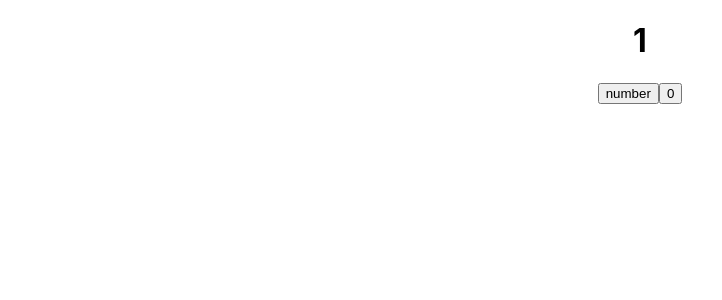
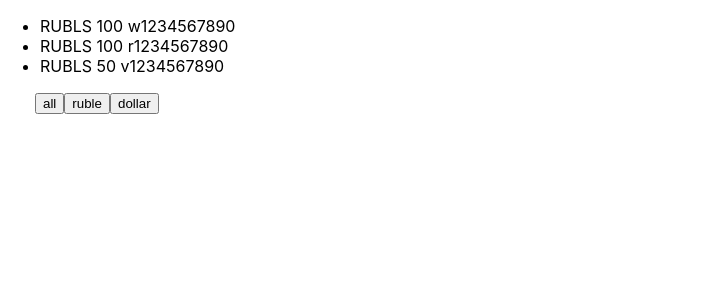
Before and after one commit to WhiteQuennAnn/Microtasks, a React (Create React App) app in the folder newapp/: page / in a window 1280 px wide. Shown: the top 300 px of the page, without its empty margins (0-722 px from the left). Built offline with nearby package versions, Linux system fonts and the light colour scheme.

Commit message:
09112022

```diff
--- a/newapp/src/App.tsx
+++ b/newapp/src/App.tsx
@@ -4,42 +4,38 @@
 
 function App() {
 
-    // let a = 1
-    let[a, setA]=useState(1)
+    const [money, setMoney] = useState([
+        {banknots: 'Dollars', value: 100, number: ' a1234567890'},
+        {banknots: 'Dollars', value: 50, number: ' z1234567890'},
+        {banknots: 'RUBLS', value: 100, number: ' w1234567890'},
+        {banknots: 'Dollars', value: 100, number: ' e1234567890'},
+        {banknots: 'Dollars', value: 50, number: ' c1234567890'},
+        {banknots: 'RUBLS', value: 100, number: ' r1234567890'},
+        {banknots: 'Dollars', value: 50, number: ' x1234567890'},
+        {banknots: 'RUBLS', value: 50, number: ' v1234567890'},
+    ])
 
-    const onclickHandler=() => {
-       setA(++a)
-        console.log(a)
-    }
-    const onclickHandler1=() => {
-        setA(0)
-        console.log(a)
-    }
-
-    // const Button1Foo =(suscriber: string, age:number)=> {
-    //     console.log(suscriber,age)
-    //
-    // }
-    // const Button2Foo =(suscriber: string,  age:number)=> {
-    //     console.log(suscriber, age)
-    // }
-    // const Button3Foo =()=> {
-    //     console.log("I am stupid button")
-    // }
+    let currentMoney = money.filter((filteredMoney) => filteredMoney.banknots === 'RUBLS')
 
     return (
-
-        <div className={"App"}>
-<h1> {a}</h1>
-            <button onClick={onclickHandler}> number</button>
-            <button onClick={onclickHandler1}> 0 </button>
-
-            {/*<Button name={"MyYouTubeChannel-1"} callBack={()=>Button1Foo("i am Anna", 23)}/>*/}
-            {/*<Button name={"MyYouTubeChannel-2"} callBack={()=>Button2Foo("I am Den", 34)}/>*/}
-            {/*<Button name={"MyYouTubeChannel-3"} callBack={Button3Foo}/>*/}
-
-
-        </div>
+<>
+        <ul>
+            {currentMoney.map((objFromMoneyArr, index) => {
+                return (
+                    <li key={index}>
+                        <span> {objFromMoneyArr.banknots}</span>
+                        <span> {objFromMoneyArr.value}</span>
+                        <span> {objFromMoneyArr.number}</span>
+                    </li>
+                )
+            })}
+        </ul>
+    <div style={{marginLeft: "35px"}}>
+        <button> all</button>
+        <button> ruble</button>
+        <button> dollar</button>
+    </div>
+</>
     );
 }
 
```
